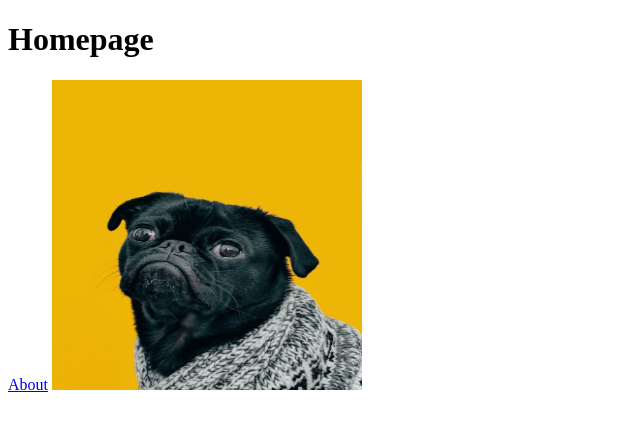
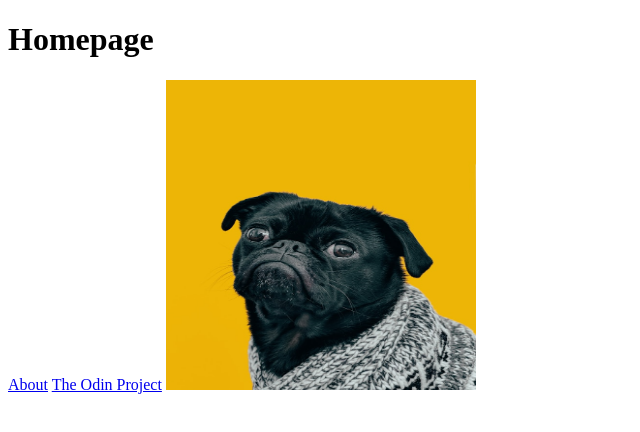
Before and after one commit to TobenKun/TheOdinProject, a plain HTML site: page odin-links-and-images/index.html in a window 1280 px wide. Shown: the whole page, without its empty margins (0-640 px from the left). Drawn offline with Linux system fonts and the light colour scheme.

Commit message:
is new line works? \n let's see

```diff
--- a/odin-links-and-images/index.html
+++ b/odin-links-and-images/index.html
@@ -8,6 +8,7 @@
 		<h1>Homepage</h1>
 
 		<a href="./pages/about.html">About</a>
+		<a href="https://www.theodinproject.com/" target="_blank" rel="noopener noreferrer">The Odin Project</a>
 
 		<img src="./images/dog.jpg" alt="The Odin Project Logo"
 			height="310" width="310">
```
